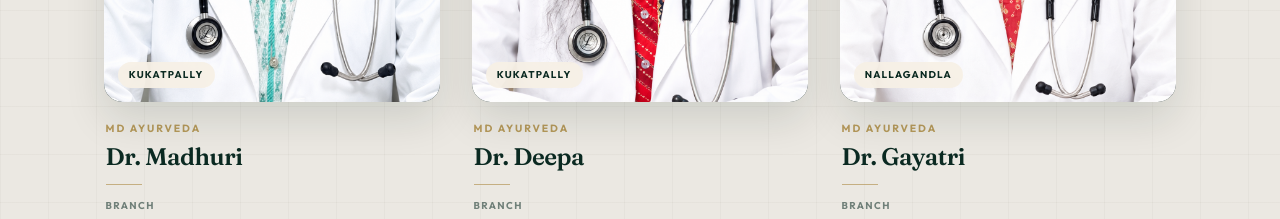
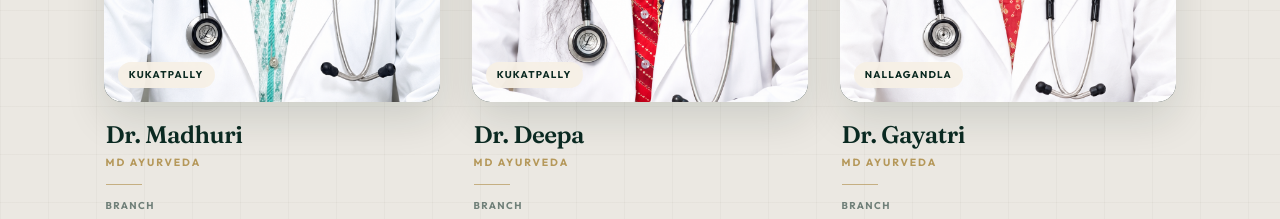
Before and after one commit to BBETTERsocial/bbetter-ayurveda-clinics, a Next.js app: page / in a window 1280 px wide. Shown: the part 2240-2459 px from the top of the page. Built offline with nearby package versions, Linux system fonts and the light colour scheme; no server answers.

Commit message:
Refactor DoctorCard component to adjust credential display order and update global styles for consistent margin and typography. Ensure proper styling for doctor credentials in the layout.

```diff
--- a/src/app/globals.css
+++ b/src/app/globals.css
@@ -2324,22 +2324,22 @@ textarea:focus-visible {
   flex-direction: column;
 }
 
+.doctors-mic__name {
+  margin: 0;
+  font-size: 1.35rem;
+  font-weight: 600;
+  line-height: 1.15;
+  letter-spacing: -0.02em;
+  color: #0b2a22;
+}
+
 .doctors-mic__cred {
-  margin: 0;
+  margin: 0.4rem 0 0;
   font-size: 0.65rem;
   font-weight: 700;
   letter-spacing: 0.18em;
   text-transform: uppercase;
   color: #b5985a;
-}
-
-.doctors-mic__name {
-  margin: 0.4rem 0 0;
-  font-size: 1.35rem;
-  font-weight: 600;
-  line-height: 1.15;
-  letter-spacing: -0.02em;
-  color: #0b2a22;
 }
 
 @media (min-width: 1024px) {
--- a/src/components/home/HomeDoctors.tsx
+++ b/src/components/home/HomeDoctors.tsx
@@ -34,8 +34,8 @@ function DoctorCard({
 
       <div className="doctors-mic__body">
         <div className="doctors-mic__copy">
+          <h3 className="font-display doctors-mic__name">{doc.name}</h3>
           <p className="doctors-mic__cred">{doc.credential}</p>
-          <h3 className="font-display doctors-mic__name">{doc.name}</h3>
           <div className="doctors-mic__rule" aria-hidden />
           <dl className="doctors-mic__meta">
             <div>
```
